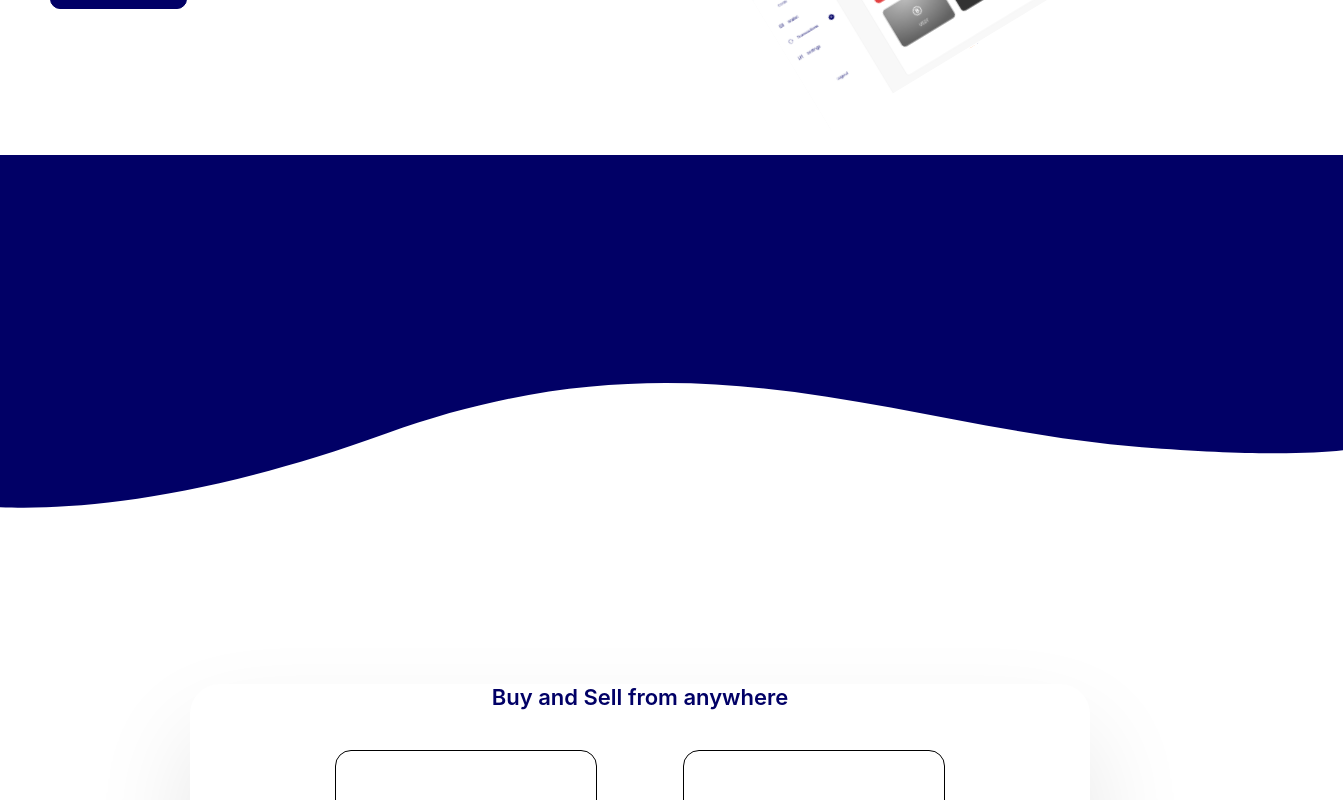
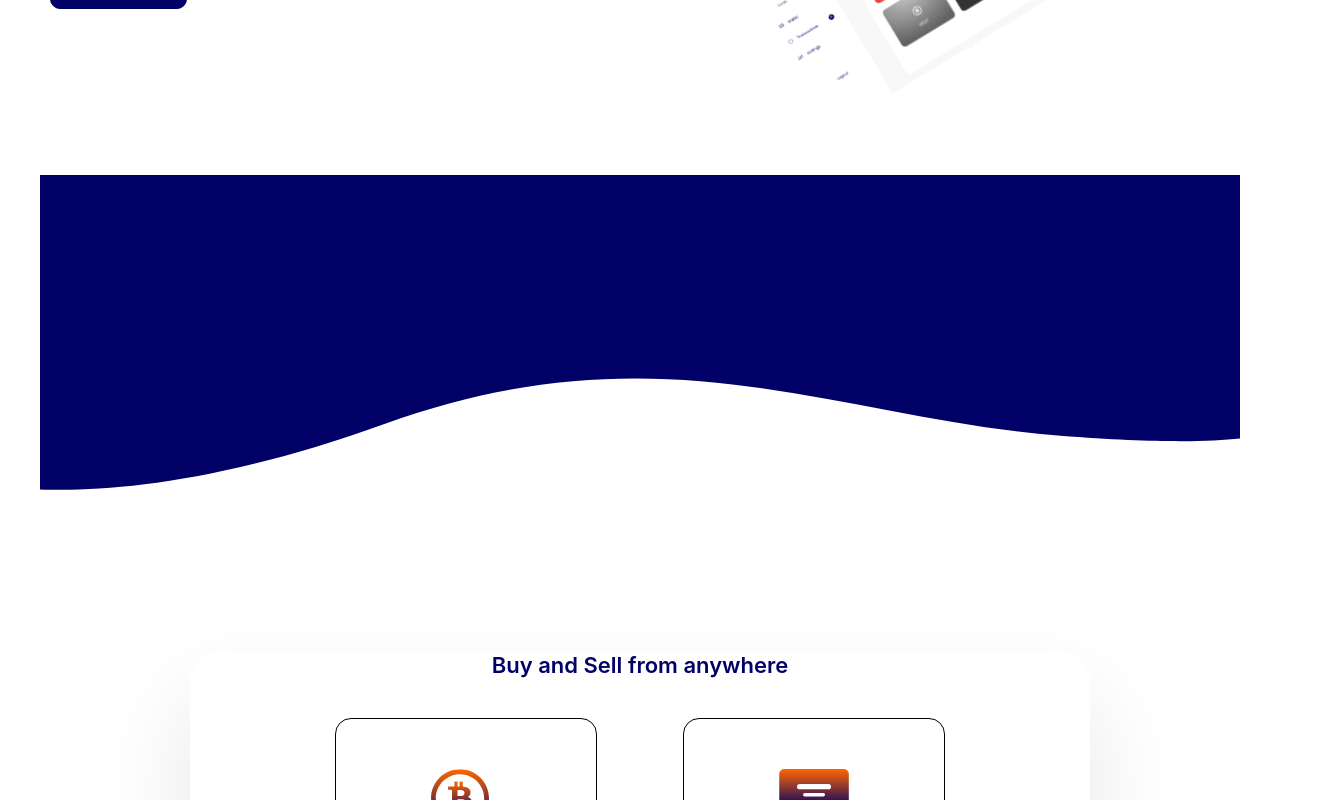
Before and after one commit to iamAbayomi/swift-trade-homepage, a React (Create React App) app: page / in a window 1280 px wide. Shown: the part 1780-2580 px from the top of the page, 1343 px wide, since content can reach past the window. Built offline with nearby package versions, Linux system fonts and the light colour scheme.

Commit message:
feature: added buysell vector to class menu

```diff
--- a/src/Homepage.tsx
+++ b/src/Homepage.tsx
@@ -25,7 +25,7 @@ export default class Homepage extends React.Component{
                     <GreatExperience />
 
                     <div className="buy-sell-section">
-                        <div className="overflow-hidden">
+                        <div className="overflow-hidden buysell-vector">
                             <BlueVector src="./vectors/blue-vector.svg" />
                         </div>
                         <BuySellCardView className="card-view" >
@@ -78,8 +78,9 @@ export default class Homepage extends React.Component{
 
 
 const BlueVector = styled.img `
-    margin 20px 0px 0px 0px;
-    height: 485px;
+    margin: 20px auto 0px auto;
+    max-width: 1200px;
+    width: 100%;
 `
 
 
```
